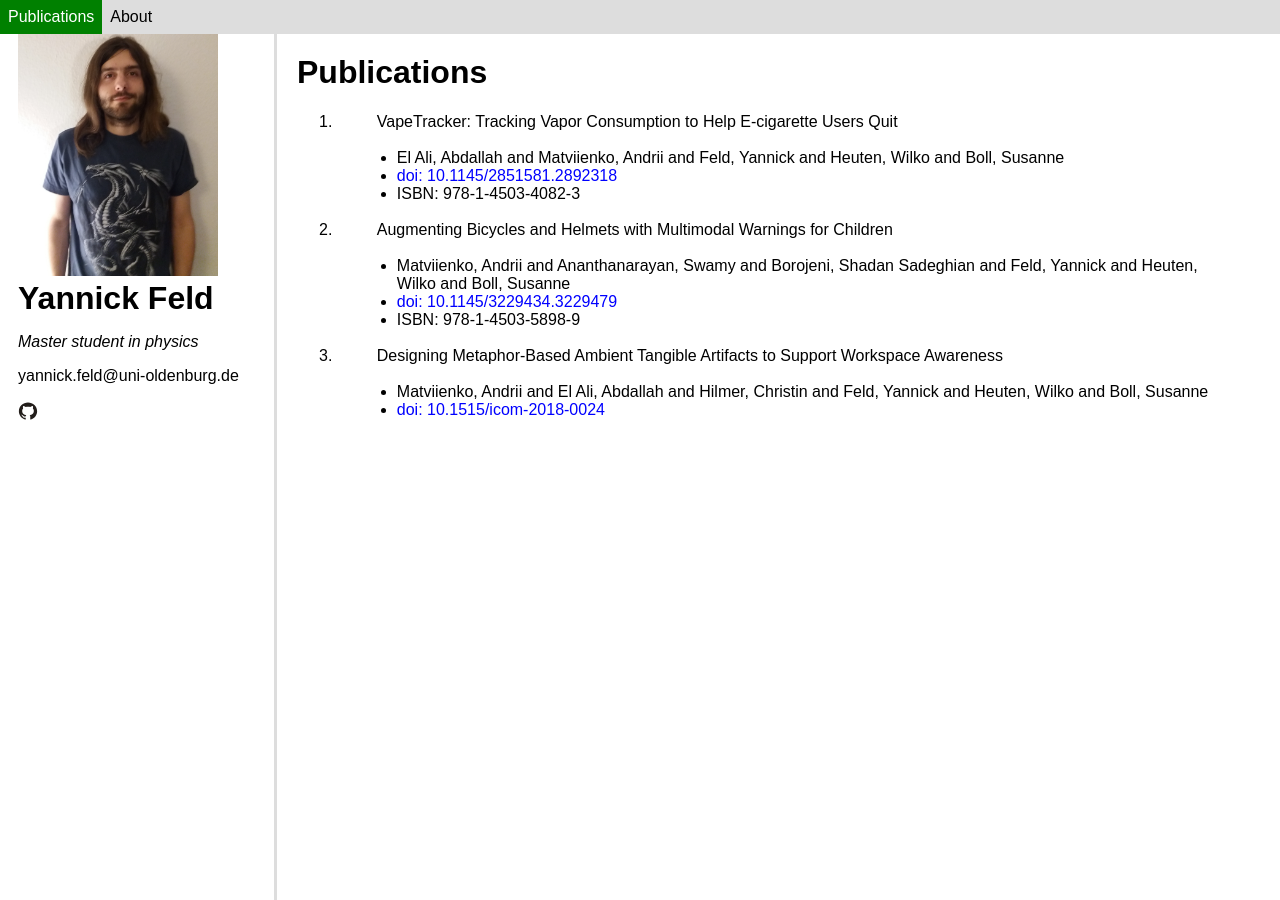
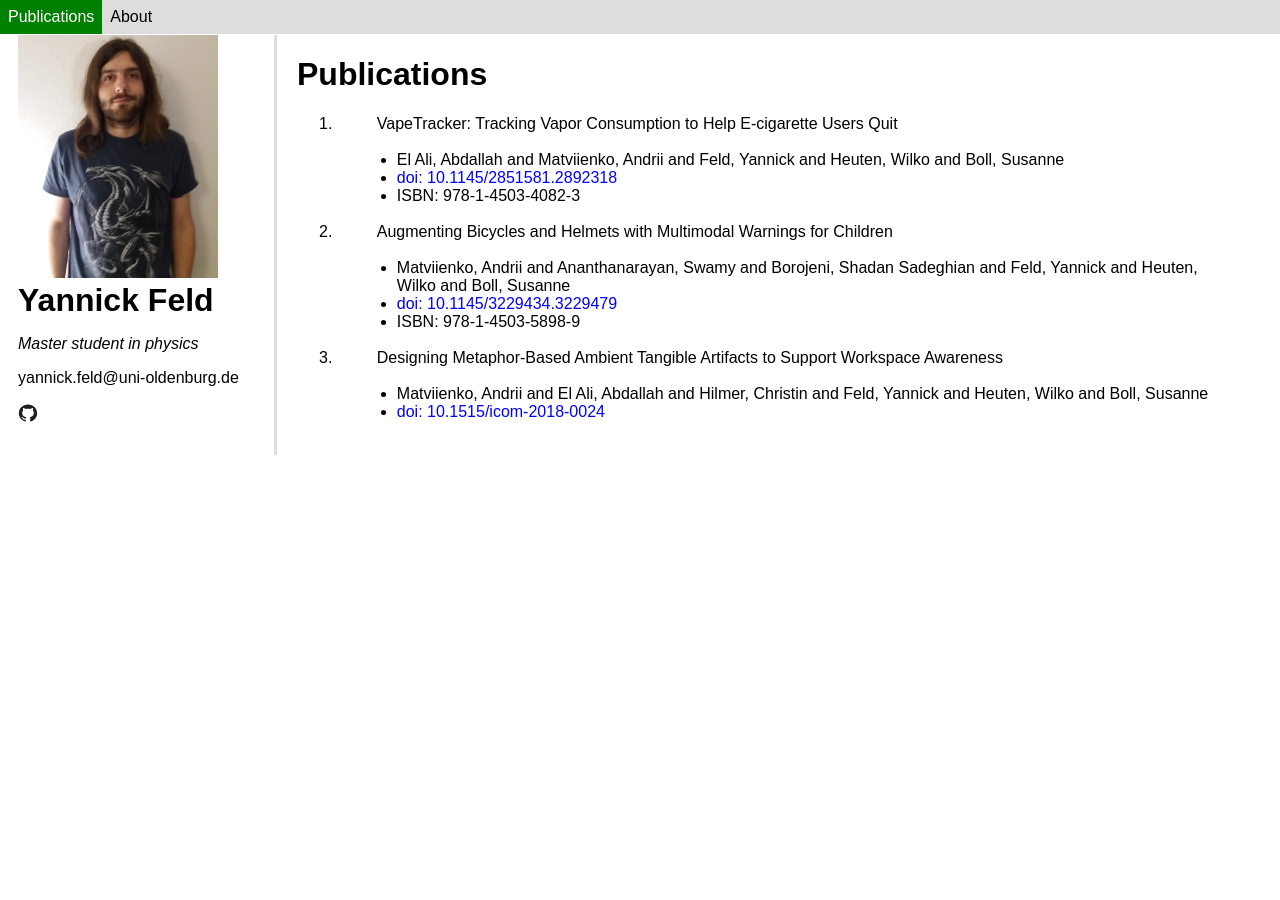
Before and after one commit to Pardoxa/Homepage, a Jekyll site: the page built from index.html, in a window 1280 px wide and 900 px high. Built offline with Jekyll 4.4.1, drawn with Linux system fonts in a browser that asks for light colours.

Commit message:
fixing height problem

```diff
--- a/assets/css/styles.scss
+++ b/assets/css/styles.scss
@@ -43,11 +43,11 @@ html {
 }
 
 body{
-  padding-top: 25px;
+  padding-top: 27px;
   display: flex;
   font-family: sans-serif;
   height: auto;
-  min-height: 100% !important;
+  min-height: 10% !important;
 }
 
 autoCenter{
```
